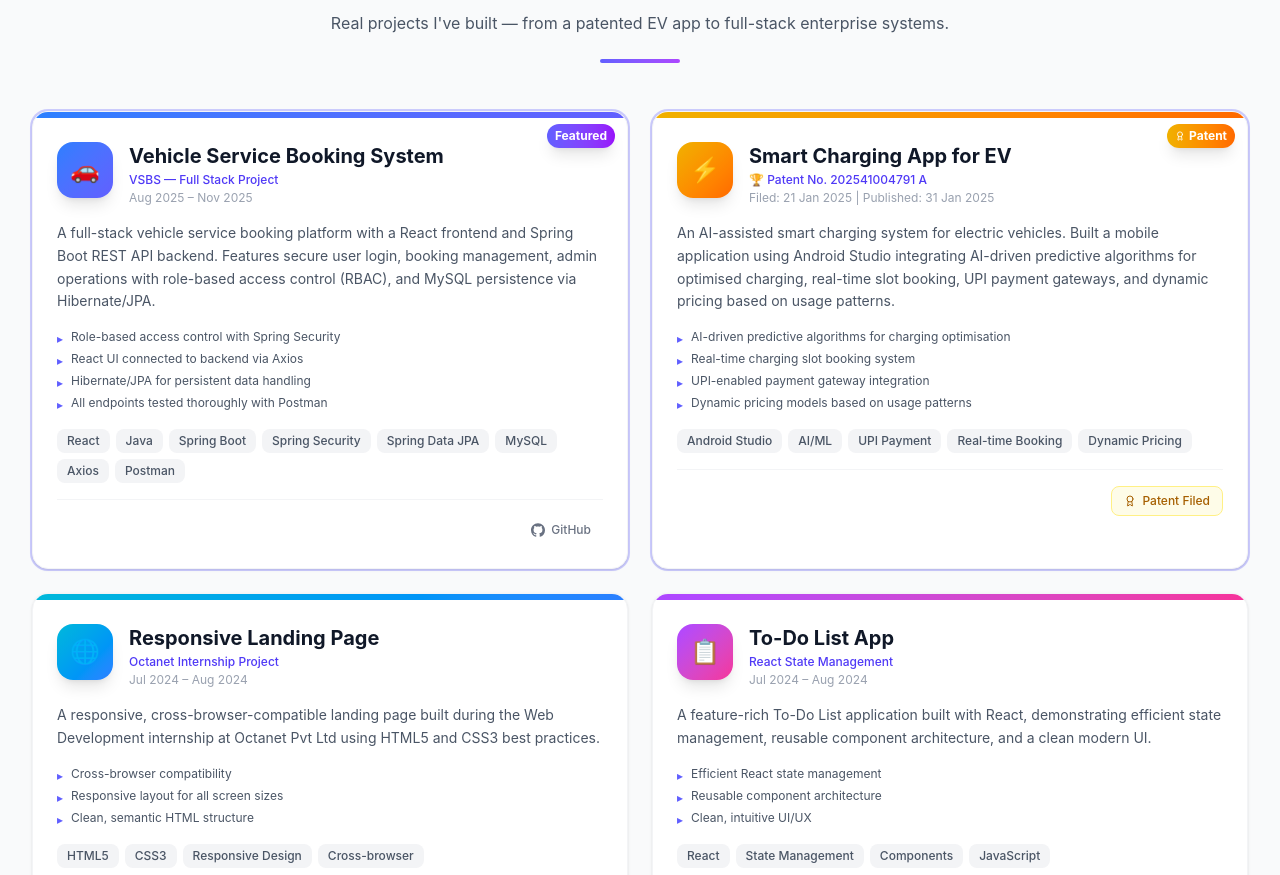
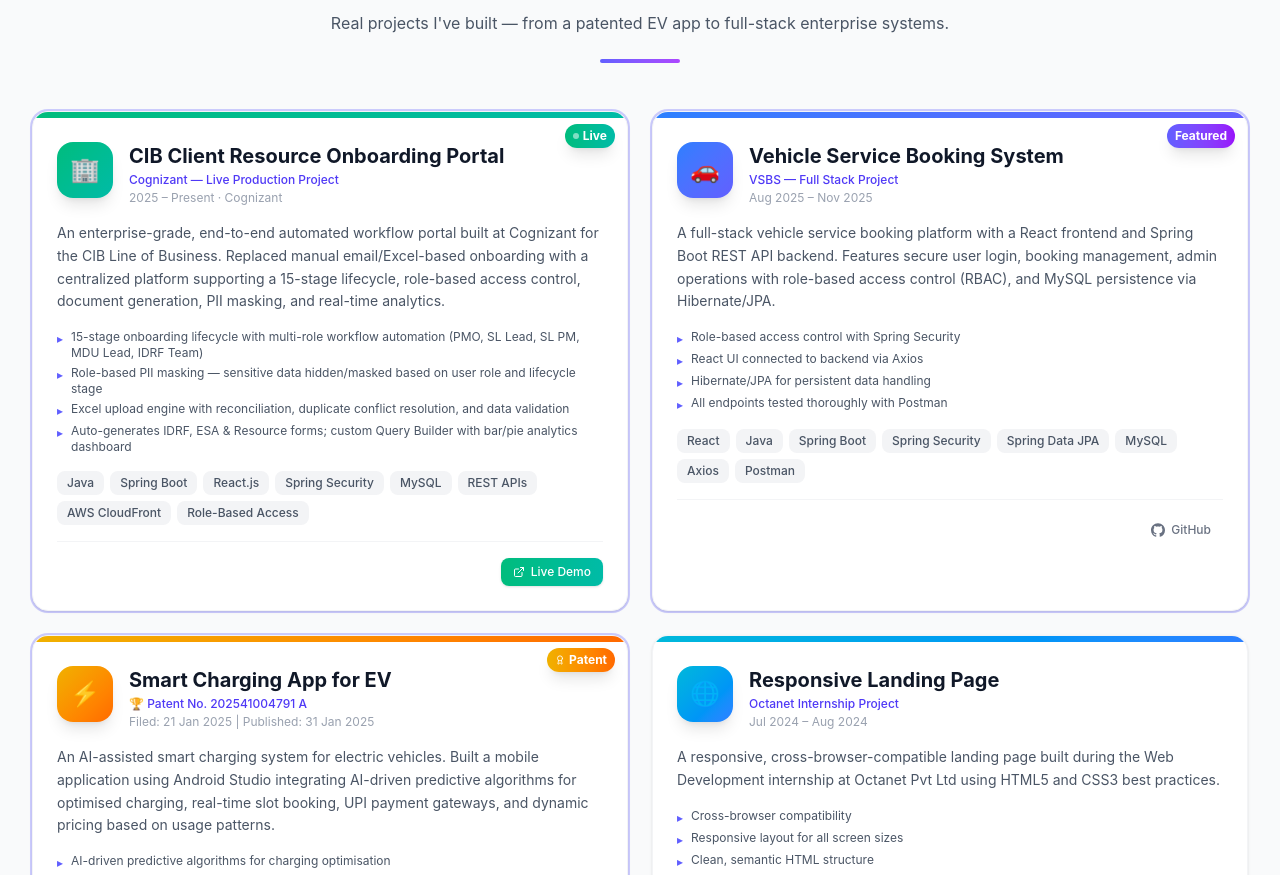
Before and after one commit to bubby-2003/My-Portfolio, a React (Vite) app: page / in a window 1280 px wide. Shown: the part 3083-3958 px from the top of the page. Built offline with nearby package versions, Linux system fonts and the light colour scheme.

Commit message:
Add CIB Client Resource Onboarding Portal project (live production)
- Added as top featured project with Live badge and Live Demo button
- 15-stage lifecycle, RBAC, PII masking, Excel reconciliation engine
- Hosted on AWS CloudFront

Co-Authored-By: Claude Sonnet 4.6 <noreply@anthropic.com>

```diff
--- a/src/components/Projects.jsx
+++ b/src/components/Projects.jsx
@@ -8,6 +8,26 @@ const GithubIcon = ({ size = 16 }) => (
 )
 
 const projects = [
+  {
+    title: 'CIB Client Resource Onboarding Portal',
+    subtitle: 'Cognizant — Live Production Project',
+    description:
+      'An enterprise-grade, end-to-end automated workflow portal built at Cognizant for the CIB Line of Business. Replaced manual email/Excel-based onboarding with a centralized platform supporting a 15-stage lifecycle, role-based access control, document generation, PII masking, and real-time analytics.',
+    tags: ['Java', 'Spring Boot', 'React.js', 'Spring Security', 'MySQL', 'REST APIs', 'AWS CloudFront', 'Role-Based Access'],
+    github: null,
+    live: 'https://d1eb83n0xdtkkc.cloudfront.net/',
+    emoji: '🏢',
+    gradient: 'from-emerald-500 to-teal-500',
+    featured: true,
+    production: true,
+    period: '2025 – Present · Cognizant',
+    highlights: [
+      '15-stage onboarding lifecycle with multi-role workflow automation (PMO, SL Lead, SL PM, MDU Lead, IDRF Team)',
+      'Role-based PII masking — sensitive data hidden/masked based on user role and lifecycle stage',
+      'Excel upload engine with reconciliation, duplicate conflict resolution, and data validation',
+      'Auto-generates IDRF, ESA & Resource forms; custom Query Builder with bar/pie analytics dashboard',
+    ],
+  },
   {
     title: 'Vehicle Service Booking System',
     subtitle: 'VSBS — Full Stack Project',
@@ -124,14 +144,19 @@ export default function Projects({ darkMode }) {
               } ${project.featured ? 'ring-2 ring-indigo-500/30' : ''}`}
               style={{ transitionDelay: `${idx * 0.1}s` }}
             >
-              {/* Featured / Patent badge */}
+              {/* Featured / Patent / Production badge */}
               <div className="absolute top-3 right-3 z-10 flex gap-2">
                 {project.patent && (
                   <span className="px-2 py-1 rounded-full text-xs font-bold bg-gradient-to-r from-yellow-500 to-orange-500 text-white shadow-lg flex items-center gap-1">
                     <Award size={10} /> Patent
                   </span>
                 )}
-                {project.featured && !project.patent && (
+                {project.production && (
+                  <span className="px-2 py-1 rounded-full text-xs font-bold bg-gradient-to-r from-emerald-500 to-teal-500 text-white shadow-lg flex items-center gap-1">
+                    <span className="w-1.5 h-1.5 rounded-full bg-white animate-pulse" /> Live
+                  </span>
+                )}
+                {project.featured && !project.patent && !project.production && (
                   <span className="px-2 py-1 rounded-full text-xs font-bold bg-gradient-to-r from-indigo-500 to-purple-600 text-white shadow-lg">
                     Featured
                   </span>
@@ -181,6 +206,12 @@ export default function Projects({ darkMode }) {
                 {/* Footer */}
                 <div className={`flex items-center justify-end pt-4 border-t ${darkMode ? 'border-gray-700' : 'border-gray-100'}`}>
                   <div className="flex items-center gap-2">
+                    {project.live && (
+                      <a href={project.live} target="_blank" rel="noopener noreferrer"
+                        className="flex items-center gap-1.5 px-3 py-1.5 rounded-lg text-xs font-medium bg-gradient-to-r from-emerald-500 to-teal-500 text-white hover:from-emerald-600 hover:to-teal-600 transition-all hover:scale-105 shadow-sm">
+                        <ExternalLink size={12} /> Live Demo
+                      </a>
+                    )}
                     {project.github && (
                       <a href={project.github} target="_blank" rel="noopener noreferrer"
                         className={`flex items-center gap-1.5 px-3 py-1.5 rounded-lg text-xs font-medium transition-all hover:scale-105 ${
```
